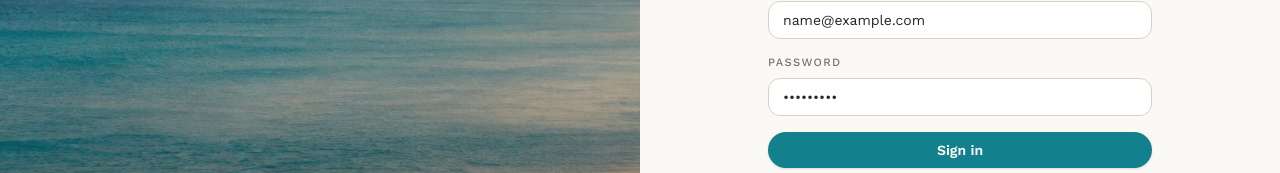
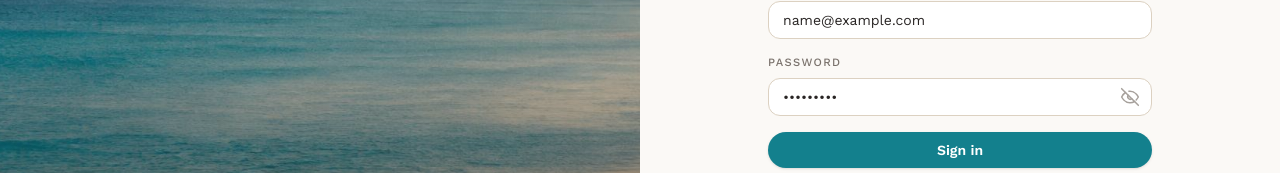
Before and after one commit to AvitalTzalach/Vacation-management-app-, a Vue app in the folder frontend/: page /login in a window 1280 px wide. Both pictures are taken after typing "name@example.com", "Sample123" into the empty fields and a click on the button "Sign in". Shown: the part 433-606 px from the top of the page. Built offline with nearby package versions, Linux system fonts and the light colour scheme; no server answers.

Commit message:
feat: add show password toggle and hash each demo password

```diff
--- a/frontend/src/views/LoginView.vue
+++ b/frontend/src/views/LoginView.vue
@@ -8,7 +8,7 @@
   - After login, the user goes back to the page they asked for (?redirect=...), or to their home page.
 -->
 <script setup lang="ts">
-import { computed, ref } from "vue";
+import { computed, ref, watch } from "vue";
 import { useRoute, useRouter } from "vue-router";
 import beachImage from "@/assets/images/login-beach.jpg";
 import Spinner from "@/components/Spinner.vue";
@@ -22,6 +22,13 @@ const router = useRouter();
 
 const email = ref("");
 const password = ref("");
+// Toggled by the eye button: shows the password in clear text while true. Hidden by default.
+const showPassword = ref(false);
+
+// When the field is emptied, the eye disappears and the next password starts hidden again.
+watch(password, (value) => {
+  if (!value) showPassword.value = false;
+});
 const submitting = ref(false);
 const errorMessage = ref<string | null>(null);
 
@@ -107,14 +114,41 @@ async function submit(): Promise<void> {
           </div>
           <div>
             <label for="password" class="field-label">Password</label>
+            <div class="relative">
               <input
                 id="password"
                 v-model="password"
-              type="password"
+                :type="showPassword ? 'text' : 'password'"
                 autocomplete="current-password"
-              class="field-input"
+                class="field-input pr-11"
                 :disabled="submitting"
               />
+              <!-- Eye button: shows / hides the password. Visible only when the field has text.
+                   The icon reflects the current state: closed eye = hidden (dots), open eye = visible.
+                   Screen readers get the state from aria-pressed. -->
+              <button
+                v-if="password"
+                type="button"
+                class="absolute inset-y-0 right-0 flex w-11 items-center justify-center rounded-r-xl text-stone-400 transition hover:text-stone-600 focus-visible:text-brand-600 focus-visible:outline-none"
+                :aria-label="showPassword ? 'Hide password' : 'Show password'"
+                :aria-pressed="showPassword"
+                :title="showPassword ? 'Hide password' : 'Show password'"
+                @click="showPassword = !showPassword"
+              >
+                <!-- Open eye: the password is visible -->
+                <svg v-if="showPassword" class="size-5" viewBox="0 0 24 24" fill="none" stroke="currentColor" stroke-width="1.8" stroke-linecap="round" stroke-linejoin="round" aria-hidden="true">
+                  <path d="M2 12s3.6-7 10-7 10 7 10 7-3.6 7-10 7S2 12 2 12Z" />
+                  <circle cx="12" cy="12" r="3" />
+                </svg>
+                <!-- Closed (crossed-out) eye: the password is hidden — the default -->
+                <svg v-else class="size-5" viewBox="0 0 24 24" fill="none" stroke="currentColor" stroke-width="1.8" stroke-linecap="round" stroke-linejoin="round" aria-hidden="true">
+                  <path d="M10.7 5.1A10.4 10.4 0 0 1 12 5c6.4 0 10 7 10 7a17.6 17.6 0 0 1-2.6 3.5" />
+                  <path d="M6.6 6.6C3.7 8.5 2 12 2 12s3.6 7 10 7a9.7 9.7 0 0 0 5.4-1.6" />
+                  <path d="M9.9 9.9a3 3 0 0 0 4.2 4.2" />
+                  <path d="m2 2 20 20" />
+                </svg>
+              </button>
+            </div>
           </div>
           <button type="submit" class="btn-primary w-full" :disabled="submitting">
             <Spinner v-if="submitting" class="size-4" />
```
Also changed, not shown: 2 other files (tests, documents, lock files or other folders). Lines whose indentation alone changed are shown as unchanged.
